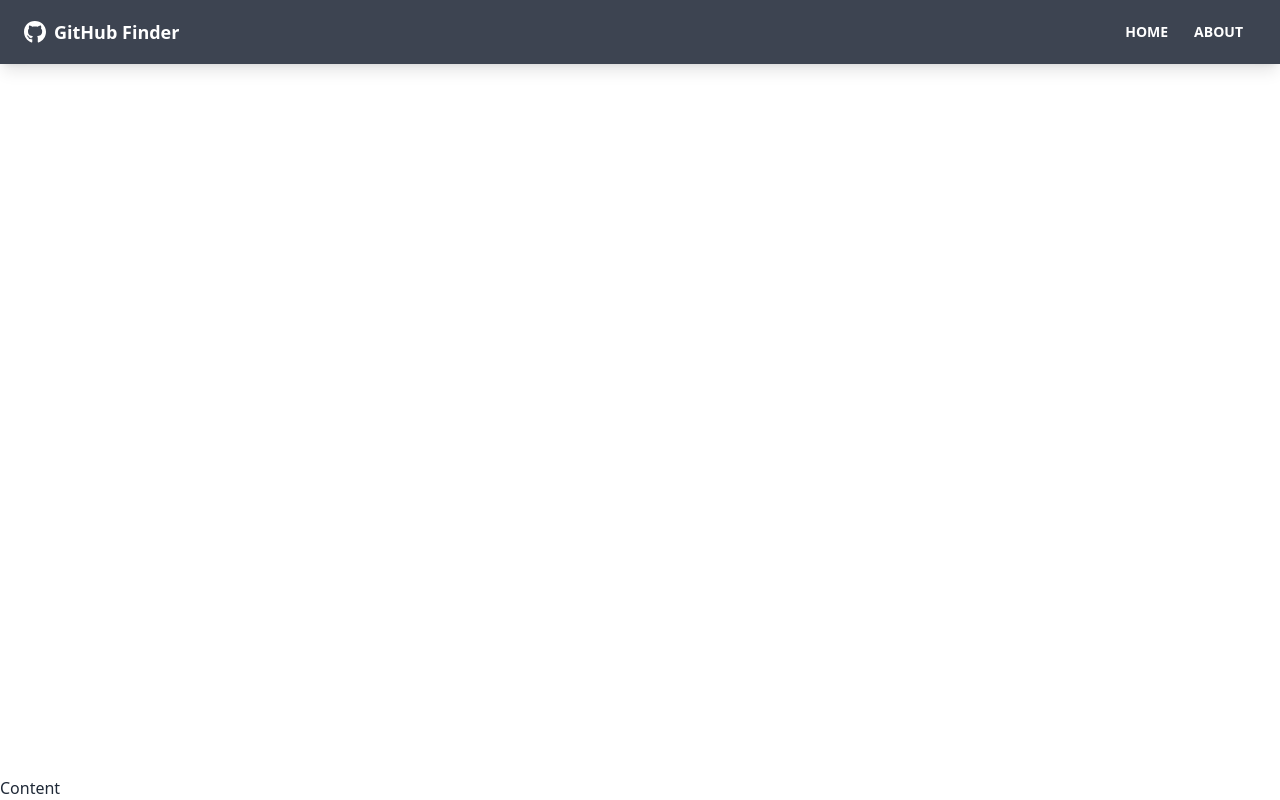
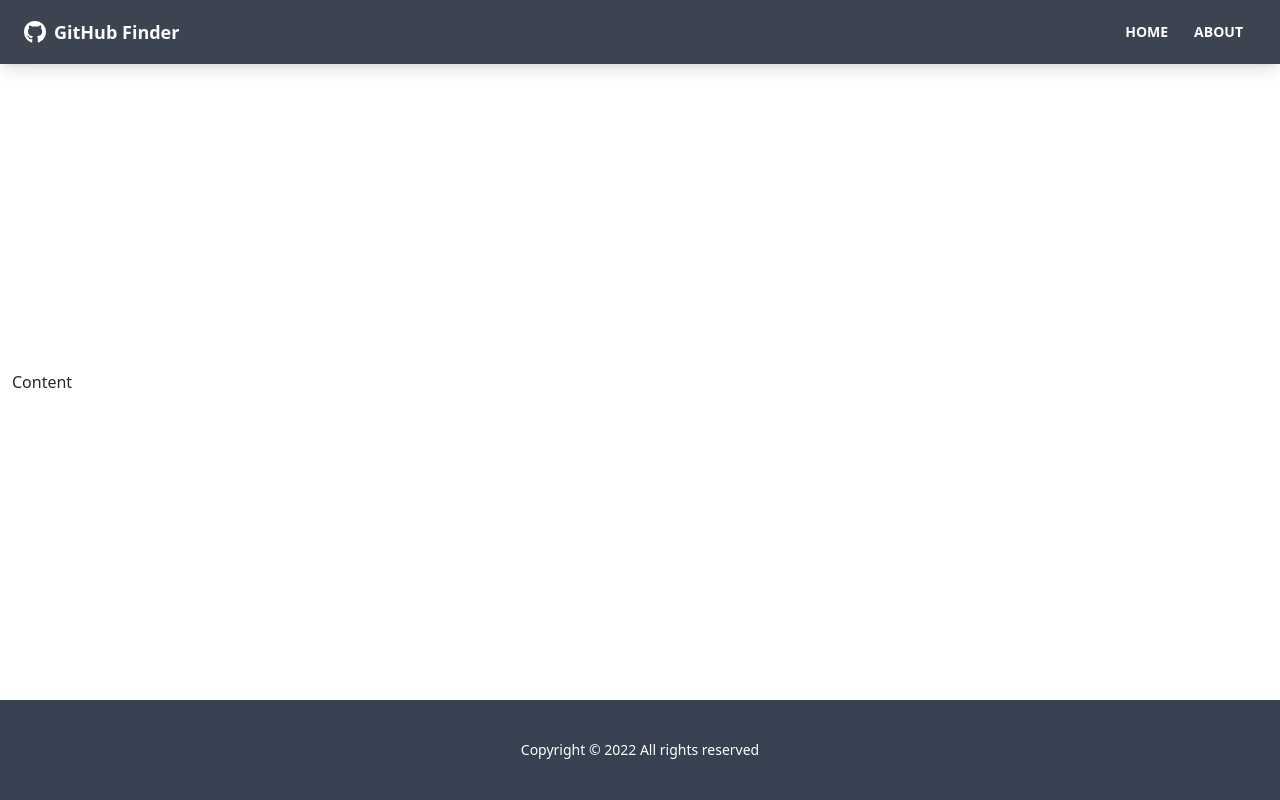
Before and after one commit to danielkim2711/github-finder, a React (Create React App) app: page / in a window 1280 px wide. Built offline with nearby package versions, Linux system fonts and the light colour scheme.

Commit message:
Define Footer component

```diff
--- a/src/App.js
+++ b/src/App.js
@@ -1,13 +1,14 @@
 import { BrowserRouter as Router, Routes, Route } from 'react-router-dom';
-
 import Navbar from './components/layout/Navbar';
+import Footer from './components/layout/Footer';
 
 function App() {
   return (
     <Router>
       <div className='flex flex-col justify-between h-screen'>
         <Navbar />
-        <main>Content</main>
+        <main className='container mx-auto px-3 pb-12'>Content</main>
+        <Footer />
       </div>
     </Router>
   );
--- /dev/null
+++ b/src/components/layout/Footer.jsx
@@ -0,0 +1,11 @@
+function Footer() {
+  const footerYear = new Date().getFullYear();
+
+  return (
+    <footer className='footer p-10 bg-gray-700 text-primary-content footer-center'>
+      <p>Copyright &copy; {footerYear} All rights reserved</p>
+    </footer>
+  );
+}
+
+export default Footer;
```
